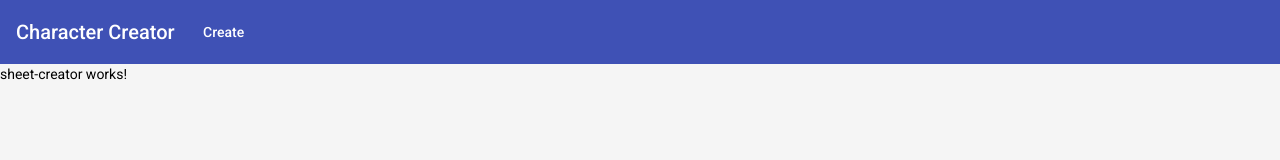
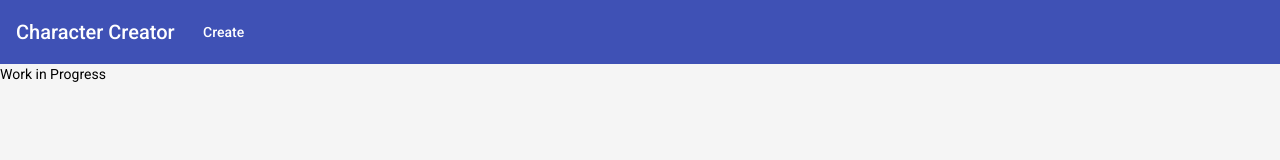
Before and after one commit to Eindall/character_creator, an Angular app: page /pathfinder/create in a window 1280 px wide. Shown: the top 160 px of the page. Built offline with nearby package versions, Linux system fonts and the light colour scheme.

Commit message:
Set WIP on pages

```diff
--- a/src/app/naheulbeuk/sheet-creator/sheet-creator.component.html
+++ b/src/app/naheulbeuk/sheet-creator/sheet-creator.component.html
@@ -1 +1 @@
-<p>sheet-creator works!</p>
+<p>Work in Progress</p>
--- a/src/app/naheulbeuk/sheet-details/sheet-details.component.html
+++ b/src/app/naheulbeuk/sheet-details/sheet-details.component.html
@@ -1 +1 @@
-<p>sheet-details works!</p>
+<p>Work in Progress</p>
--- a/src/app/pathfinder/sheet-creator/sheet-creator.component.html
+++ b/src/app/pathfinder/sheet-creator/sheet-creator.component.html
@@ -1 +1 @@
-<p>sheet-creator works!</p>
+<p>Work in Progress</p>
--- a/src/app/pathfinder/sheet-details/sheet-details.component.html
+++ b/src/app/pathfinder/sheet-details/sheet-details.component.html
@@ -1 +1 @@
-<p>sheet-details works!</p>
+<p>Work in Progress</p>
```
